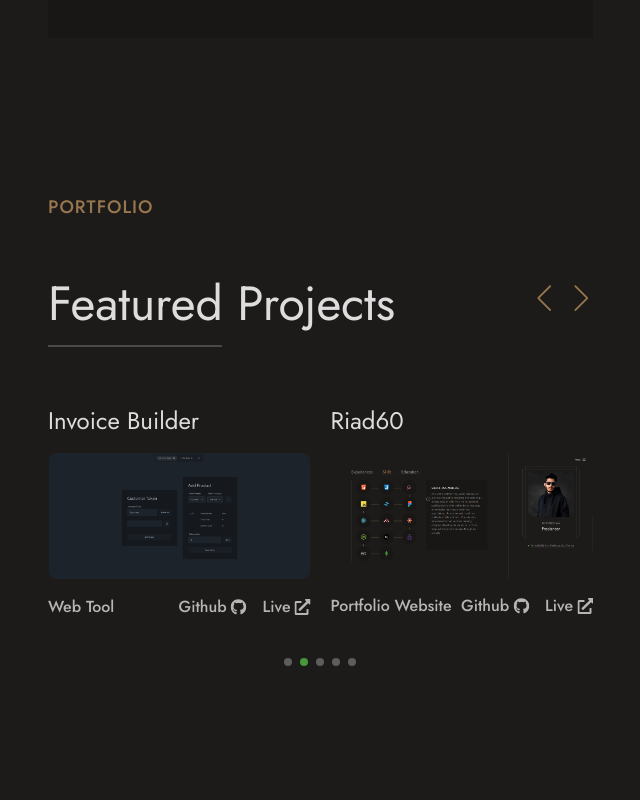
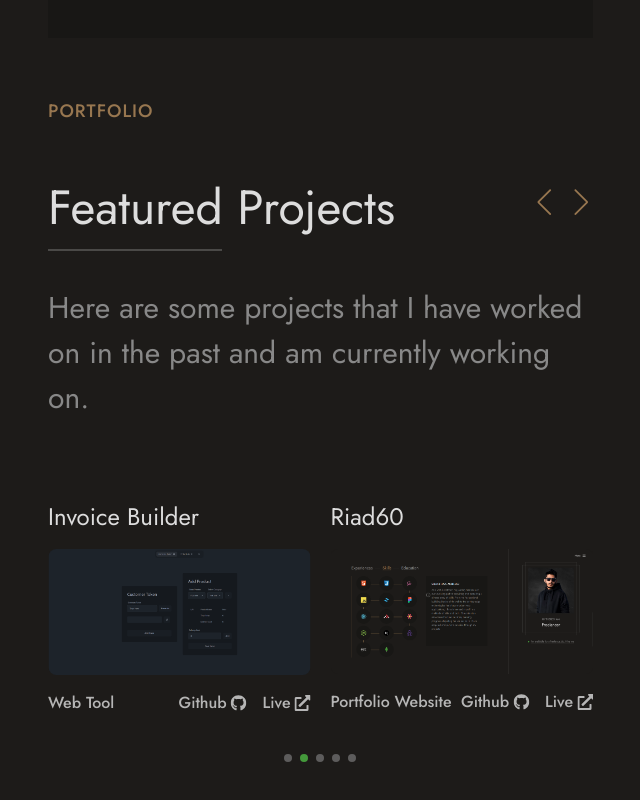
Before and after one commit to riadkhan60/MyPortfolio, a React (Vite) app: page / in a window 1280 px wide. Shown: the part 3564-4364 px from the top of the page, without its empty margins (38-678 px from the left). Built offline with nearby package versions, Linux system fonts and the light colour scheme; a web font is replaced by a local one.

Commit message:
portfolios section description added

```diff
--- a/src/Sections/Portfolios.jsx
+++ b/src/Sections/Portfolios.jsx
@@ -8,7 +8,7 @@ function Portfolios() {
       <SectionContainer>
         <SectionInfo>
           <SectionInfo.Subtitle>PORTFOLIO</SectionInfo.Subtitle>
-          <div className=" flex justify-between items-start">
+          <div className=" flex items-start justify-between">
             <SectionInfo.Title>Featured Projects</SectionInfo.Title>
             <div>
               <div className=" button-swiper text-white">
@@ -17,6 +17,10 @@ function Portfolios() {
               </div>
             </div>
           </div>
+          <SectionInfo.Description>
+            Here are some projects that I have worked on in the past and am
+            currently working on.
+          </SectionInfo.Description>
         </SectionInfo>
         <Swipe />
       </SectionContainer>
```
